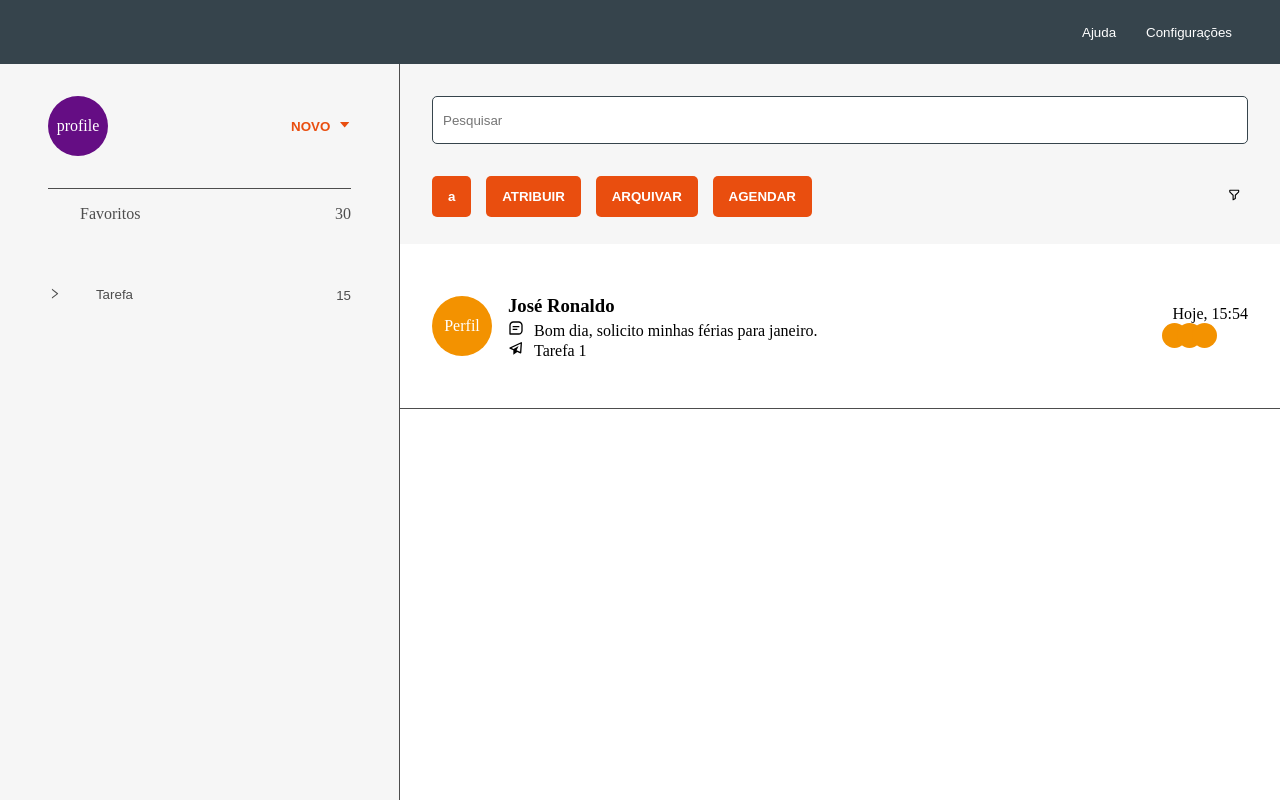
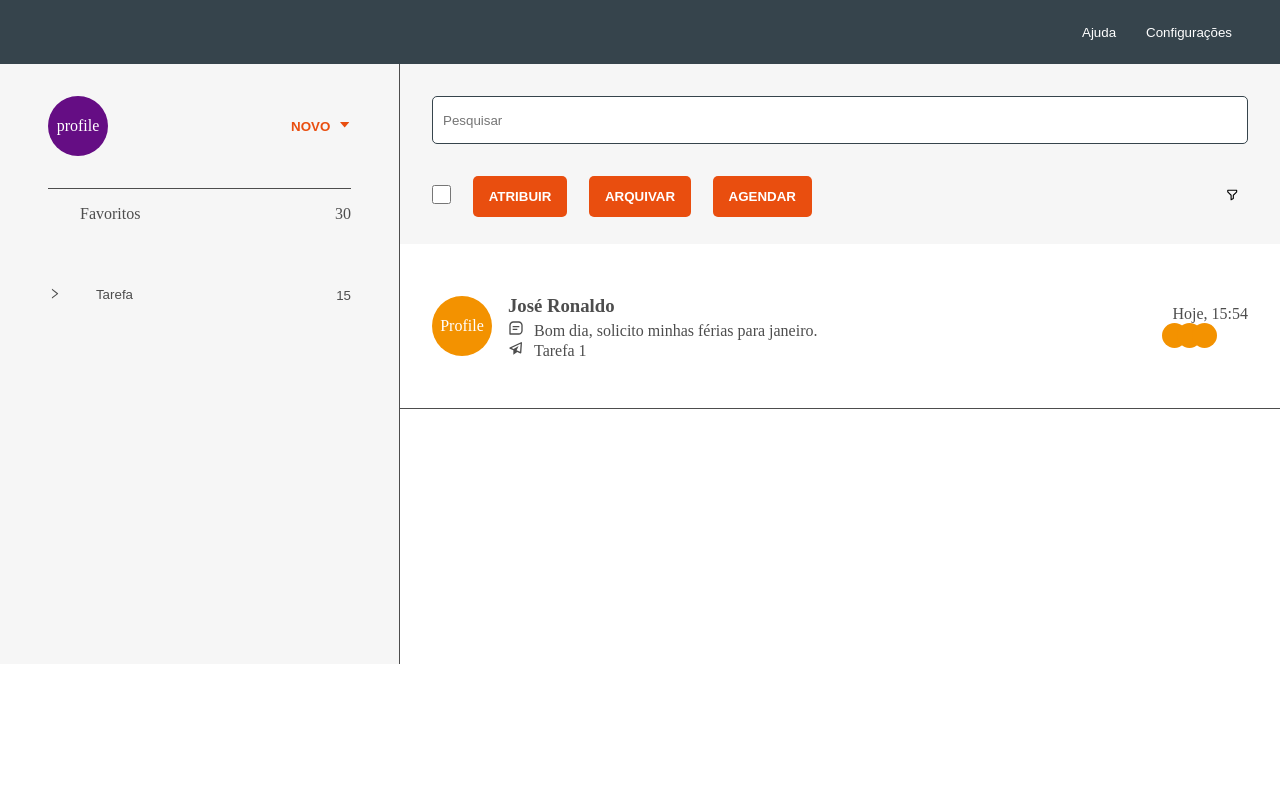
Before and after one commit to maarcoseduardo/Nexti-app, a React (Create React App) app: page / in a window 1280 px wide. Shown: the top 800 px of the page. Built offline with nearby package versions, Linux system fonts and the light colour scheme; no server answers.

Commit message:
edit: adding other atributes.

```diff
--- a/src/components/Mail/index.tsx
+++ b/src/components/Mail/index.tsx
@@ -39,7 +39,7 @@ export function Mail() {
             <ContentEmail>
               <ProfileAndContent>
                 <ProfileReceived>
-                  <ProfileName>Perfil</ProfileName>
+                  <ProfileName>Profile</ProfileName>
                 </ProfileReceived>
                 <DataEmail>
                   <NameReceived>José Ronaldo</NameReceived>
--- a/src/components/Mail/styles.ts
+++ b/src/components/Mail/styles.ts
@@ -57,10 +57,11 @@ export const DataEmail = styled.div`
 
 export const NameReceived = styled.h3`
     margin: 0.2rem 0;
+    color: var(--grey-400);
 `;
 
 export const Paragraph = styled.p`
-
+    color: var(--grey-400);
 `;
 
 export const SpanIcon = styled.span`
--- a/src/components/SearchTop/index.tsx
+++ b/src/components/SearchTop/index.tsx
@@ -5,6 +5,7 @@ import {
   ContainerButtons,
   Unlist,
   List,
+  InputCheckBox,
   Button,
   ButtonFilter,
 } from "./styles";
@@ -18,7 +19,7 @@ export function SearchTop() {
         <ContainerButtons>
           <Unlist>
             <List>
-              <Button>a</Button>
+              <InputCheckBox type="checkbox"/>
             </List>
             <List>
               <Button>ATRIBUIR</Button>
--- a/src/components/SearchTop/styles.ts
+++ b/src/components/SearchTop/styles.ts
@@ -35,9 +35,15 @@ export const Unlist = styled.ul`
     display: flex;
     width: 380px;
     justify-content: space-between;
+    align-items: center;
 `;
 
 export const List = styled.li`
+`;
+
+export const InputCheckBox = styled.input`
+    width: 1.2rem;
+    height: 1.2rem ;
 `;
 
 export const Button = styled.button`
@@ -50,5 +56,7 @@ export const Button = styled.button`
 
 export const ButtonFilter = styled.button`
     cursor: pointer;
-    padding:0 0.5rem;
+    padding: 0 0.5rem;
+    width:2rem;
+    height:2rem;
 `;
--- a/src/components/SideBar/SubMenu/index.tsx
+++ b/src/components/SideBar/SubMenu/index.tsx
@@ -15,7 +15,7 @@ export function SubMenu({ open, setOpen, subMenu }: SubMenuProps) {
         <>
             <Unlist open={open} onClick={() => setOpen}>
                 <List>
-                    aa
+                    Tarefa
                 </List>
                 {/* {subMenu.map((item) => (
                     <List key={item.id}>
--- a/src/components/SideBar/SubMenu/styles.ts
+++ b/src/components/SideBar/SubMenu/styles.ts
@@ -10,5 +10,6 @@ export const Unlist = styled.ul<SubMenuProps>`
 `;
 
 export const List = styled.li`
-    margin-left: 6rem;
+    margin-left: 4.5rem;
+    color: var(--grey-400);
 `;
--- a/src/components/SideBar/styles.ts
+++ b/src/components/SideBar/styles.ts
@@ -2,7 +2,8 @@ import styled from "styled-components";
 
 export const Container = styled.section`
   max-width: 400px;
-  height: 900px;
+  height: 600px;
+  max-height: 100vh;
   width: 100%;
   background: var(--grey-100);
   padding: 2rem 3rem;
```
